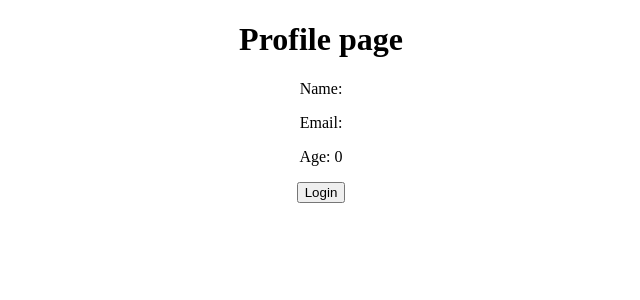
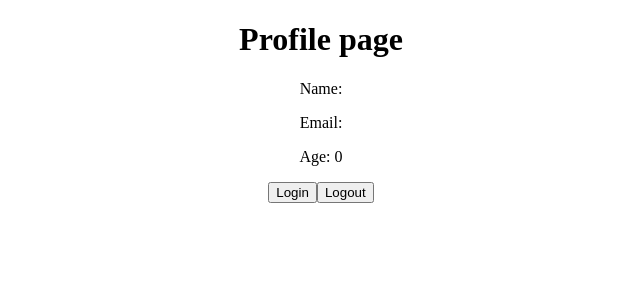
Before and after one commit to Aryan-ki-codepanti/redux-toolkit-app, a React (Create React App) app: page / in a window 1280 px wide. Shown: the top 300 px of the page, without its empty margins (319-959 px from the left). Built offline with nearby package versions, Linux system fonts and the light colour scheme.

Commit message:
added logout button

```diff
--- a/src/components/Login.jsx
+++ b/src/components/Login.jsx
@@ -1,12 +1,13 @@
 import React from 'react'
 import { useDispatch } from 'react-redux';
-import { login } from '../features/User';
+import { login, logout } from '../features/User';
 
 const Login = () => {
     const dispatch = useDispatch();
     return (
         <div>
             <button onClick={() => dispatch(login({ name:"aryan" , email: "pedo@gmail.com" , age:3 }))}>Login</button>
+            <button onClick={() => dispatch(logout())}>Logout</button>
         </div>
     )
 }
--- a/src/features/User.js
+++ b/src/features/User.js
@@ -1,17 +1,20 @@
 import { createSlice } from "@reduxjs/toolkit";
+
+const initialState = {value: { name: "" , age: 0 , email: "" }};
 
 export const userSlice = createSlice({
     name: "user",
-    initialState: {
-        value: { name: "" , age: 0 , email: "" }
-    },
+    initialState,
     reducers:{
         login: (state , action) => {
             state.value = action.payload
+        },
+        logout: (state, action) => {
+            return initialState
         }
     }
 });
 
-export const { login } = userSlice.actions;
+export const { login , logout } = userSlice.actions;
 
 export default userSlice.reducer;
```
